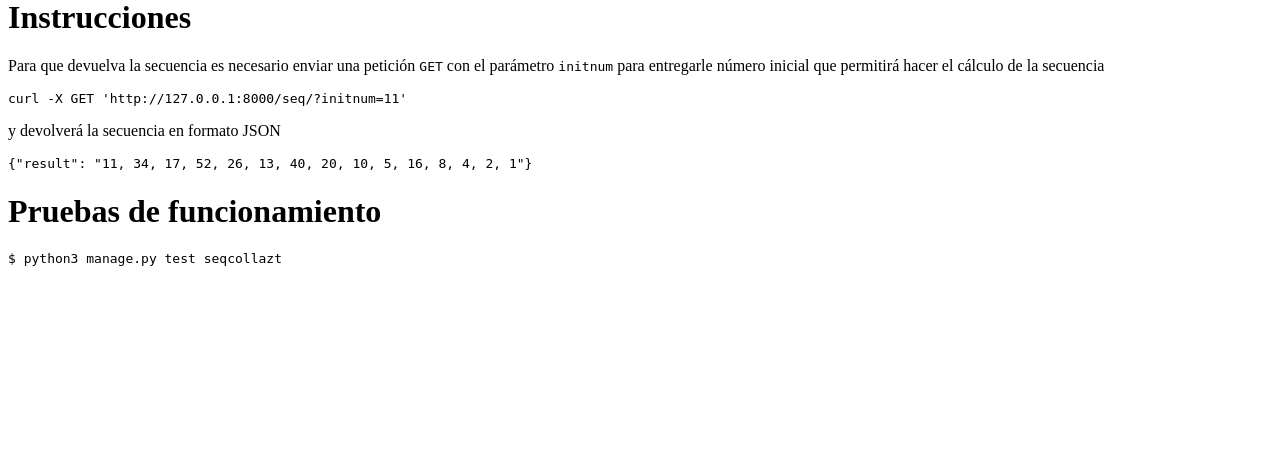
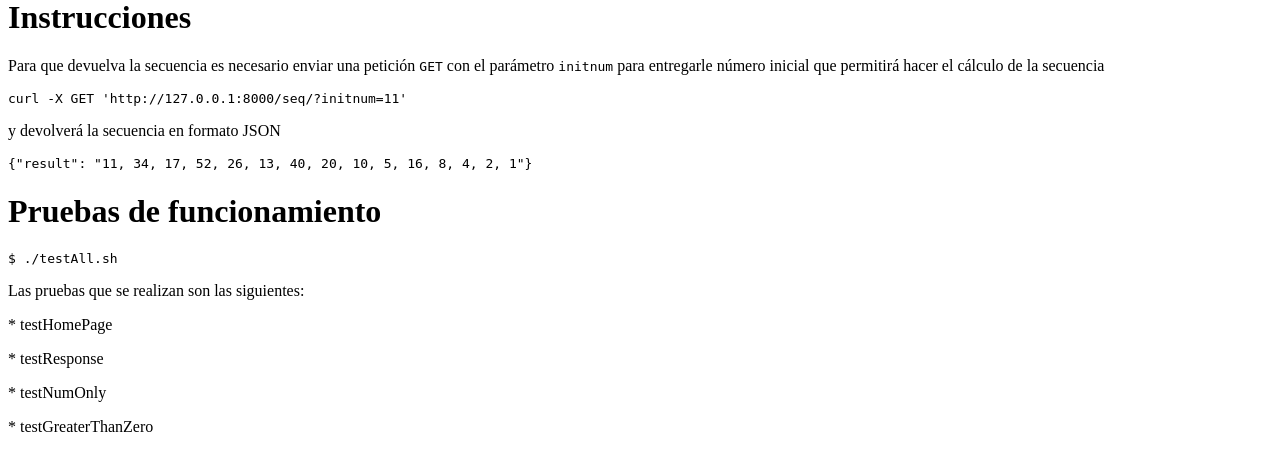
Before and after one commit to DiegoChajtur/WebCollatz, a Python web app: template seqcollazt/templates/index.html in a window 1280 px wide. Shown: the part 297-768 px from the top of the page. Run offline with Jinja, Linux system fonts and the light colour scheme; the template is opened without the code that fills it, so the values that code supplies are empty.

Commit message:
actualización de pagina de inicio

```diff
--- a/seqcollazt/templates/index.html
+++ b/seqcollazt/templates/index.html
@@ -14,6 +14,11 @@
     <p>y devolverá la secuencia en formato JSON</p>
     <pre><code class="lang-json">{<span class="hljs-attr">"result"</span>: <span class="hljs-string">"11, 34, 17, 52, 26, 13, 40, 20, 10, 5, 16, 8, 4, 2, 1"</span>}</code></pre>
     <h1 id="test">Pruebas de funcionamiento</h1>
-    <pre><code class="lang-bash">$ python3 manage.py <span class="hljs-keyword">test</span> seqcollazt</code></pre>
+    <pre><code class="lang-bash">$ ./testAll.sh </code></pre>
+    <p>Las pruebas que se realizan son las siguientes:</p>
+    <p> * testHomePage</p>
+    <p> * testResponse</p>
+    <p> * testNumOnly</p>
+    <p> * testGreaterThanZero</p>
   </body>
 </html>
```
